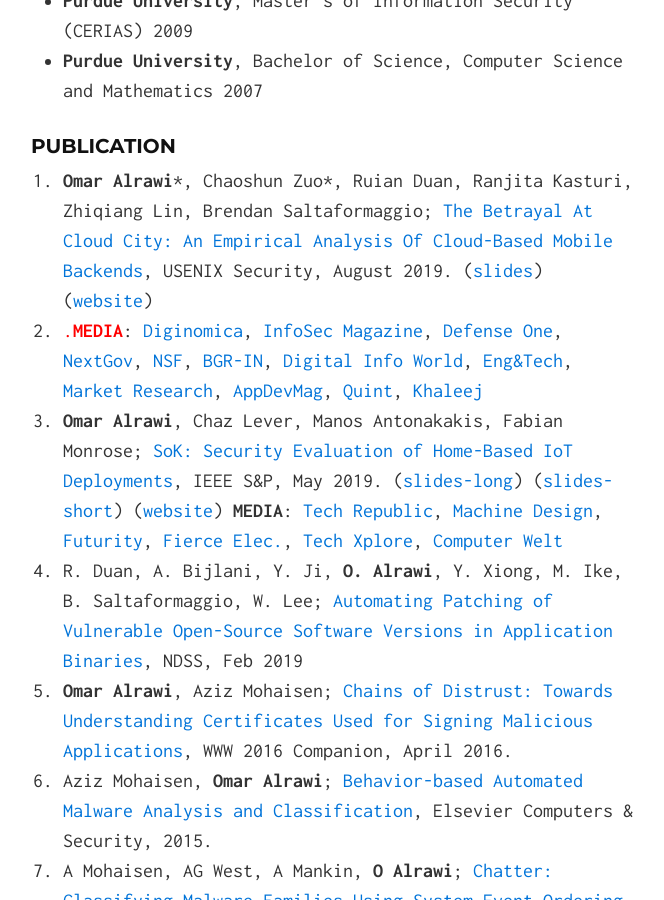
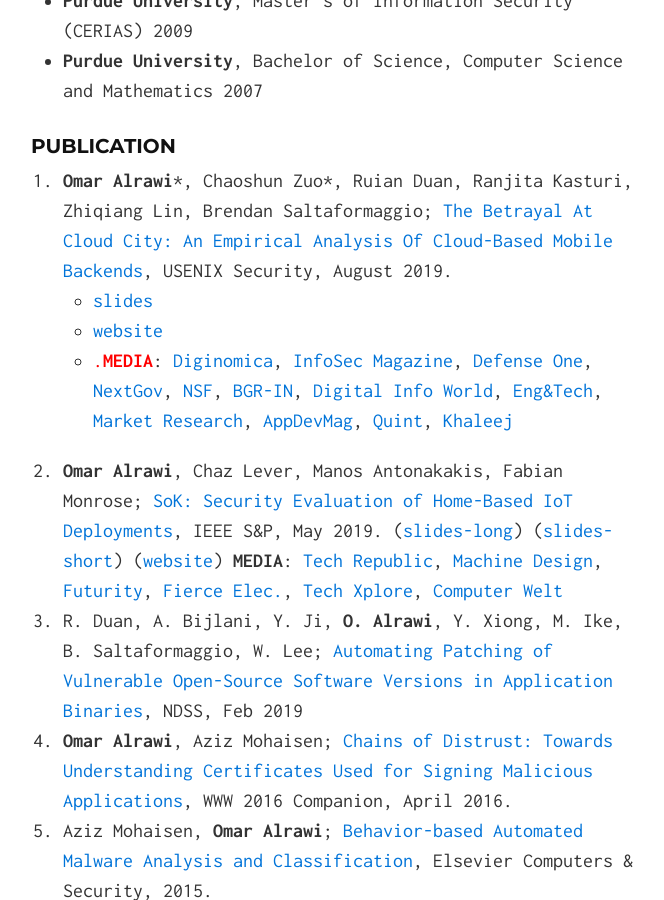
Before and after one commit to alrawi/alrawi.github.io, a Jekyll site: the page built from index.md, in a window 1280 px wide and 900 px high, scrolled down 624 px. Shown: the whole window, without its empty margins (307-971 px from the left). Built offline with Jekyll 4.4.1, drawn with Linux system fonts in a browser that asks for light colours; part of the change alters nothing that is shown.

Commit message:
Update index.md

```diff
--- a/index.md
+++ b/index.md
@@ -17,8 +17,10 @@ I am also working on understanding malware threats that target these devices thr
 - __Purdue University__, Bachelor of Science, Computer Science and Mathematics 2007
 
 ### Publication
-1. __Omar Alrawi__{::nomarkdown}*{:/}, Chaoshun Zuo{::nomarkdown}*{:/}, Ruian Duan, Ranjita Kasturi, Zhiqiang Lin, Brendan Saltaformaggio; [The Betrayal At Cloud City: An Empirical Analysis Of Cloud-Based Mobile Backends](/static/papers/alrawi_cloudcity_sec19.pdf), USENIX Security, August 2019. ([slides](/static/slides/USESEC_cloudcity_aug_19.pdf)) ([website](https://mobilebackend.vet))
-  1. <span style="color:red">.__MEDIA__</span>: [Diginomica](https://diginomica.com/cloud-based-app-backends-rats-nest-mobile-phone-security-vulnerabilities), [InfoSec Magazine](https://www.infosecurity-magazine.com/news/cloud-services-compromise-mobile/), [Defense One](https://www.defenseone.com/technology/2019/08/new-tool-reveals-big-vulnerabilities-mobile-apps-use-multiple-clouds/159133/), [NextGov](https://www.nextgov.com/cybersecurity/2019/08/new-tool-reveals-big-vulnerabilities-mobile-apps-use-multiple-clouds/159169/), [NSF](https://www.nsf.gov/discoveries/disc_summ.jsp?cntn_id=299054&org=NSF&from=news), [BGR-IN](https://www.bgr.in/news/top-5000-free-android-apps-have-security-bugs-in-the-back-end-system-report/), [Digital Info World](https://www.digitalinformationworld.com/2019/08/vulnerabilities-top-5000-free-apps-google-play-store.html), [Eng&Tech](https://eandt.theiet.org/content/articles/2019/08/the-cloud-systems-behind-popular-apps-are-open-to-attack-researchers-find/), [Market Research](https://www.amarketresearchreport.com/tech-experts-reveal-vulnerabilities-prone-to-allowing-incidence-of-database-hacking/49426/), [AppDevMag](https://adtmag.com/articles/2019/08/15/backend-security.aspx), [Quint](https://www.thequint.com/tech-and-auto/tech-news/bugs-found-in-more-than-5000-apps-on-google-play-store), [Khaleej](https://www.khaleejtimes.com/technology/be-cautious-when-installing-free-apps-from-google-play-store)
+1. __Omar Alrawi__{::nomarkdown}*{:/}, Chaoshun Zuo{::nomarkdown}*{:/}, Ruian Duan, Ranjita Kasturi, Zhiqiang Lin, Brendan Saltaformaggio; [The Betrayal At Cloud City: An Empirical Analysis Of Cloud-Based Mobile Backends](/static/papers/alrawi_cloudcity_sec19.pdf), USENIX Security, August 2019.
+  * [slides](/static/slides/USESEC_cloudcity_aug_19.pdf)
+  * [website](https://mobilebackend.vet)
+  * <span style="color:red">.__MEDIA__</span>: [Diginomica](https://diginomica.com/cloud-based-app-backends-rats-nest-mobile-phone-security-vulnerabilities), [InfoSec Magazine](https://www.infosecurity-magazine.com/news/cloud-services-compromise-mobile/), [Defense One](https://www.defenseone.com/technology/2019/08/new-tool-reveals-big-vulnerabilities-mobile-apps-use-multiple-clouds/159133/), [NextGov](https://www.nextgov.com/cybersecurity/2019/08/new-tool-reveals-big-vulnerabilities-mobile-apps-use-multiple-clouds/159169/), [NSF](https://www.nsf.gov/discoveries/disc_summ.jsp?cntn_id=299054&org=NSF&from=news), [BGR-IN](https://www.bgr.in/news/top-5000-free-android-apps-have-security-bugs-in-the-back-end-system-report/), [Digital Info World](https://www.digitalinformationworld.com/2019/08/vulnerabilities-top-5000-free-apps-google-play-store.html), [Eng&Tech](https://eandt.theiet.org/content/articles/2019/08/the-cloud-systems-behind-popular-apps-are-open-to-attack-researchers-find/), [Market Research](https://www.amarketresearchreport.com/tech-experts-reveal-vulnerabilities-prone-to-allowing-incidence-of-database-hacking/49426/), [AppDevMag](https://adtmag.com/articles/2019/08/15/backend-security.aspx), [Quint](https://www.thequint.com/tech-and-auto/tech-news/bugs-found-in-more-than-5000-apps-on-google-play-store), [Khaleej](https://www.khaleejtimes.com/technology/be-cautious-when-installing-free-apps-from-google-play-store)
 1. __Omar Alrawi__, Chaz Lever, Manos Antonakakis, Fabian Monrose; [SoK: Security Evaluation of Home-Based IoT Deployments](/static/papers/alrawi_sok_sp19.pdf), IEEE S&P, May 2019. ([slides-long](/static/slides/M3AAWG_iot_feb_2019.pdf)) ([slides-short](/static/slides/IEEESP_iot_may_2019.pdf)) ([website](https://yourthings.info)) __MEDIA__: [Tech Republic](https://www.techrepublic.com/article/learn-how-insecure-your-iot-devices-are-with-yourthings-scorecards/), [Machine Design](https://www.machinedesign.com/iot/engineers-evaluate-consumer-iot-devices-security-risks), [Futurity](https://www.futurity.org/internet-connected-devices-security-risks-website-2150812/), [Fierce Elec.](https://www.fierceelectronics.com/electronics/thinking-about-iot-device-for-your-home-check-security-first), [Tech Xplore](https://techxplore.com/news/2019-09-website-internet-connected-devices.html), [Computer Welt](https://computerwelt.at/news/webseite-bewertet-sicherheit-von-iot-geraeten/)
 1. R. Duan, A. Bijlani, Y. Ji, __O. Alrawi__, Y. Xiong, M. Ike, B. Saltaformaggio, W. Lee; [Automating Patching of Vulnerable Open-Source Software Versions in Application Binaries](/static/papers/duan_osspatch_ndss19.pdf), NDSS, Feb 2019
 1. __Omar Alrawi__, Aziz Mohaisen; [Chains of Distrust: Towards Understanding Certificates Used for Signing Malicious Applications](/static/papers/malcert.pdf), WWW 2016 Companion, April 2016.
```
